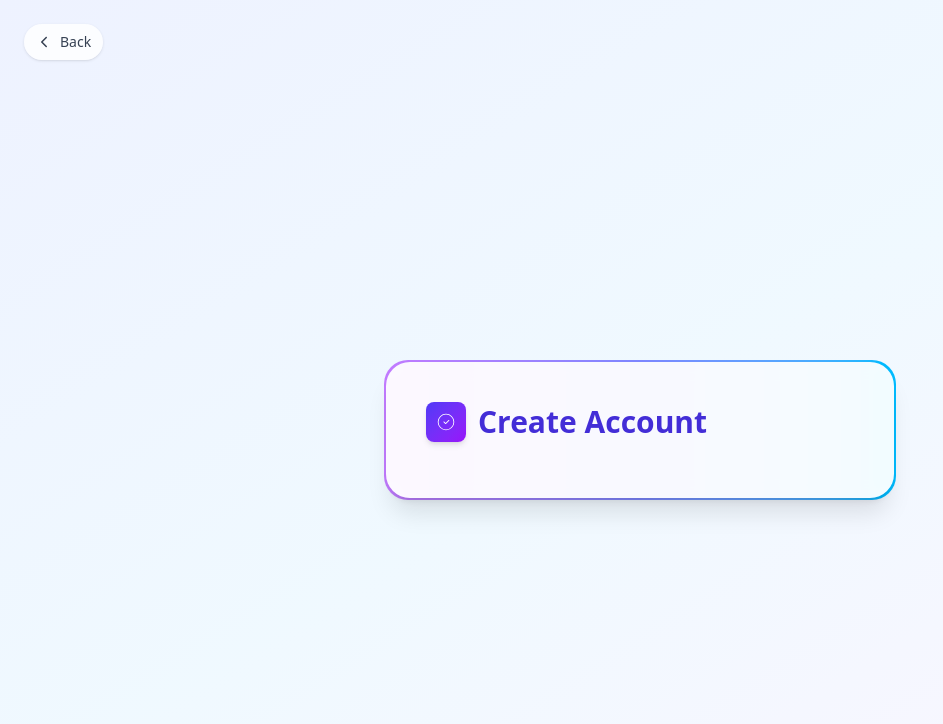
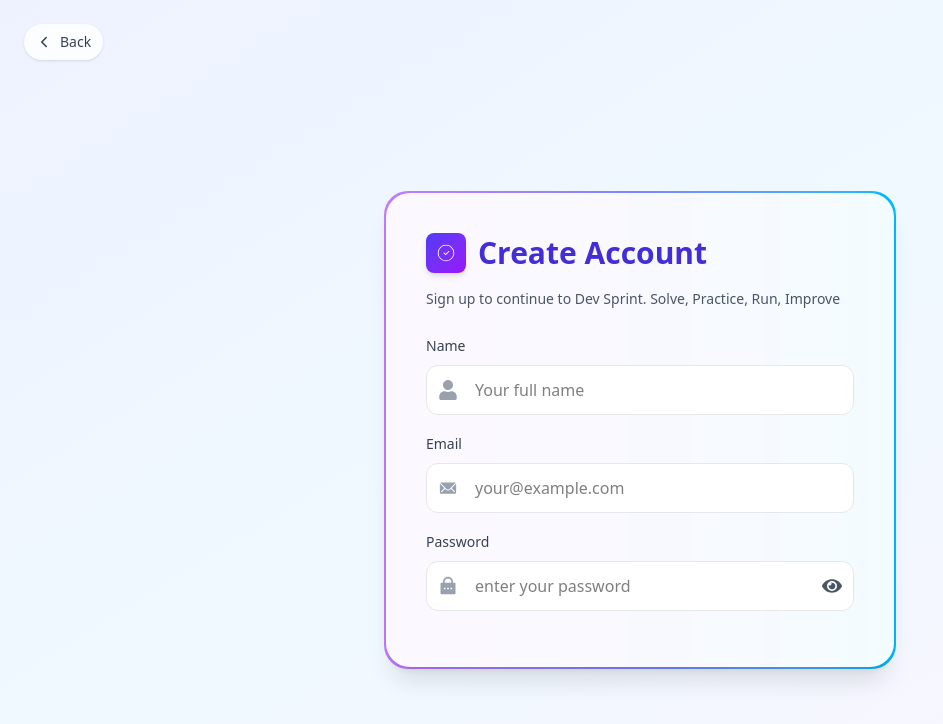
Before and after one commit to muazimmaqbool/dev-sprint-front, a React (Vite) app: page /signup in a window 1280 px wide. Shown: the top 724 px of the page, without its empty margins (0-943 px from the left). Built offline with nearby package versions, Linux system fonts and the light colour scheme.

Commit message:
name, email and password fields added

```diff
--- a/src/Pages/Login.jsx
+++ b/src/Pages/Login.jsx
@@ -92,17 +92,20 @@ const Login = ({ onLoginSuccess = null }) => {
           <div className={loginStyles.formWrapper}>
             <div className={loginStyles.animatedBorder}>
               <div className={loginStyles.formContent}>
+                {/* heading */}
                 <h2 className={loginStyles.heading}>
                   <span className={loginStyles.headingIcon}>
                     <CiLogin className={loginStyles.headingIconInner} />
                   </span>
                   <span className={loginStyles.headingText}>Login</span>
                 </h2>
-
+            {/*subtitle */}
                 <p className={loginStyles.subtitle}>
-                  Sign in to continue to Dev Spring. Solve, Practice, Run,
+                  Sign in to continue to Dev Sprint. Solve, Practice, Run,
                   Improve
                 </p>
+
+                {/* form fields */}
 
                 {/* email */}
                 <label className={loginStyles.label}>
--- a/src/Pages/Signup.jsx
+++ b/src/Pages/Signup.jsx
@@ -1,8 +1,10 @@
 import React, { useState } from "react";
 import { signupStyles } from "../assets/dummyStyle";
 import { Link, useNavigate } from "react-router-dom";
-import { IoIosArrowBack } from "react-icons/io";
+import { IoIosArrowBack, IoIosEyeOff, IoIosMail } from "react-icons/io";
 import { CiCircleCheck } from "react-icons/ci";
+import { RiLockPasswordFill } from "react-icons/ri";
+import { FaEye, FaUser } from "react-icons/fa";
 
 const isValidEmail = (email) => /^[^\s@]+@[^\s@]+\.[^\s@]+$/.test(email);
 
@@ -110,6 +112,116 @@ const Signup = ({ onSignupSuccess = null }) => {
                 </span>
                 <span className={signupStyles.headingText}>Create Account</span>
               </h2>
+              {/*subtitle */}
+              <p className={signupStyles.subtitle}>
+                Sign up to continue to Dev Sprint. Solve, Practice, Run, Improve
+              </p>
+
+              {/* form fields */}
+
+              {/* name */}
+               <label className={signupStyles.label}>
+                <span className={signupStyles.labelText}>Name</span>
+                <div className={signupStyles.inputContainer}>
+                  <span className={signupStyles.inputIcon}>
+                    <FaUser className={signupStyles.inputIconInner} />
+                  </span>
+                  <input
+                    type="text"
+                    name="name"
+                    value={name}
+                    onChange={(e) => {
+                      setName(e.target.value);
+                      if (errors.name) {
+                        setErrors((prev) => ({
+                          ...prev,
+                          name: undefined,
+                        }));
+                      }
+                    }}
+                    className={`${signupStyles.input} ${errors.name ? signupStyles.inputError : signupStyles.inputNormal}`}
+                    placeholder="Your full name"
+                    required
+                  />
+                </div>
+                {errors && errors.name && (
+                  <p className={signupStyles.errorText}>{errors.name}</p>
+                )}
+              </label>
+
+              {/* email */}
+              <label className={signupStyles.label}>
+                <span className={signupStyles.labelText}>Email</span>
+                <div className={signupStyles.inputContainer}>
+                  <span className={signupStyles.inputIcon}>
+                    <IoIosMail className={signupStyles.inputIconInner} />
+                  </span>
+                  <input
+                    type="email"
+                    name="email"
+                    value={email}
+                    onChange={(e) => {
+                      setEmail(e.target.value);
+                      if (errors.email) {
+                        setErrors((prev) => ({
+                          ...prev,
+                          email: undefined,
+                        }));
+                      }
+                    }}
+                    className={`${signupStyles.input} ${errors.email ? signupStyles.inputError : signupStyles.inputNormal}`}
+                    placeholder="your@example.com"
+                    required
+                  />
+                </div>
+                {errors && errors.email && (
+                  <p className={signupStyles.errorText}>{errors.email}</p>
+                )}
+              </label>
+
+              {/* password */}
+              <label className={signupStyles.label}>
+                <span className={signupStyles.labelText}>Password</span>
+                <div className={signupStyles.inputContainer}>
+                  <span className={signupStyles.inputIcon}>
+                    <RiLockPasswordFill
+                      className={signupStyles.inputIconInner}
+                    />
+                  </span>
+                  <input
+                    type={showPassword ? "text" : "password"}
+                    name="password"
+                    value={password}
+                    onChange={(e) => {
+                      setPassword(e.target.value);
+                      if (errors.email) {
+                        setErrors((prev) => ({
+                          ...prev,
+                          password: undefined,
+                        }));
+                      }
+                    }}
+                    className={`${signupStyles.input} ${signupStyles.passwordInput} ${errors.password ? signupStyles.inputError : signupStyles.inputNormal}`}
+                    placeholder="enter your password"
+                    required
+                  />
+                  <button
+                    onClick={() => setShowPassword((prev) => !prev)}
+                    className={signupStyles.passwordToggle}
+                  >
+                    {showPassword ? (
+                      <IoIosEyeOff className={signupStyles.passwordToggleIcon} />
+                    ) : (
+                      <FaEye className={signupStyles.passwordToggleIcon} />
+                    )}
+                  </button>
+                </div>
+                {errors && errors.password && (
+                  <p className={signupStyles.errorText}>{errors.password}</p>
+                )}
+              </label>
+
+
             </div>
           </div>
         </form>
```
